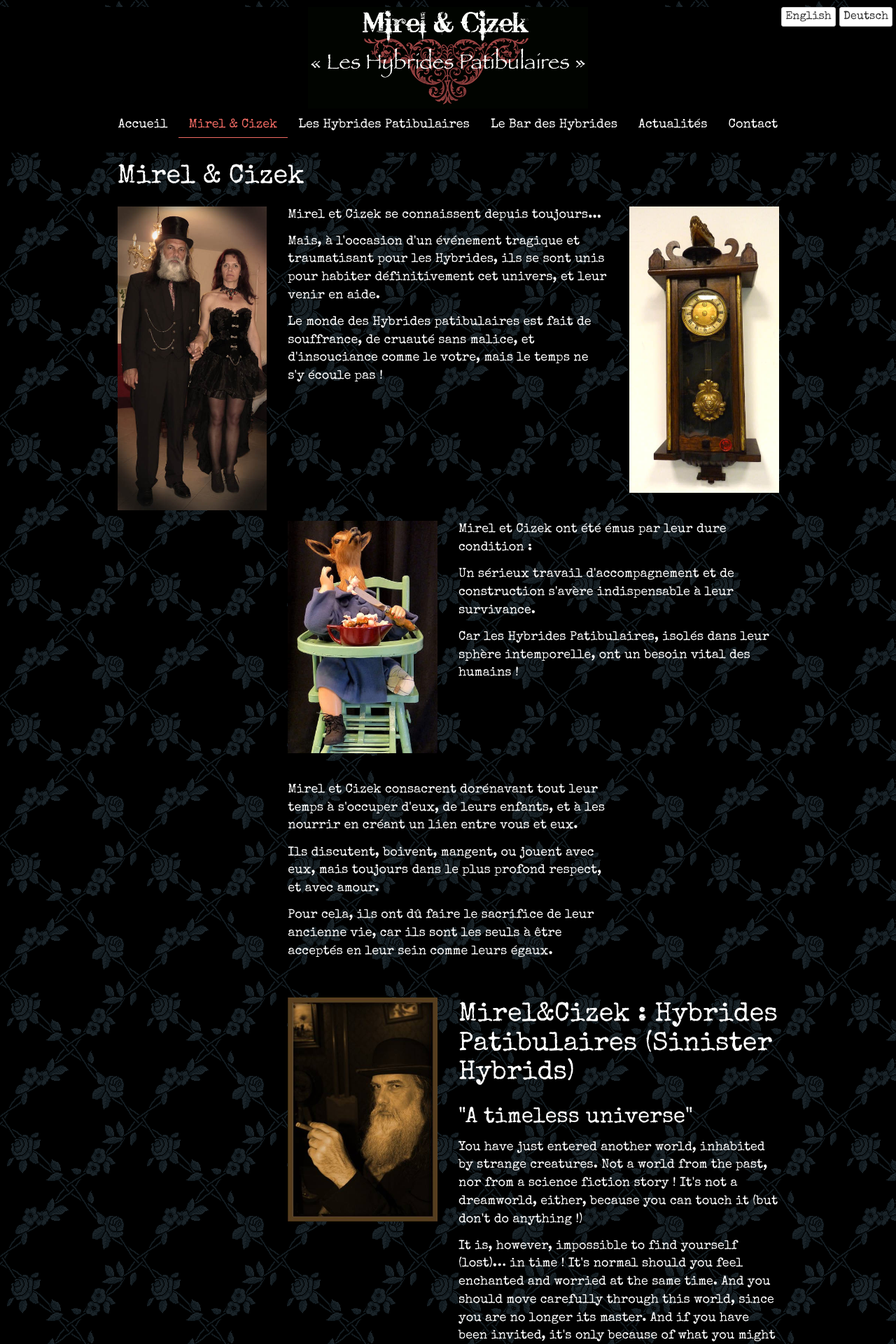
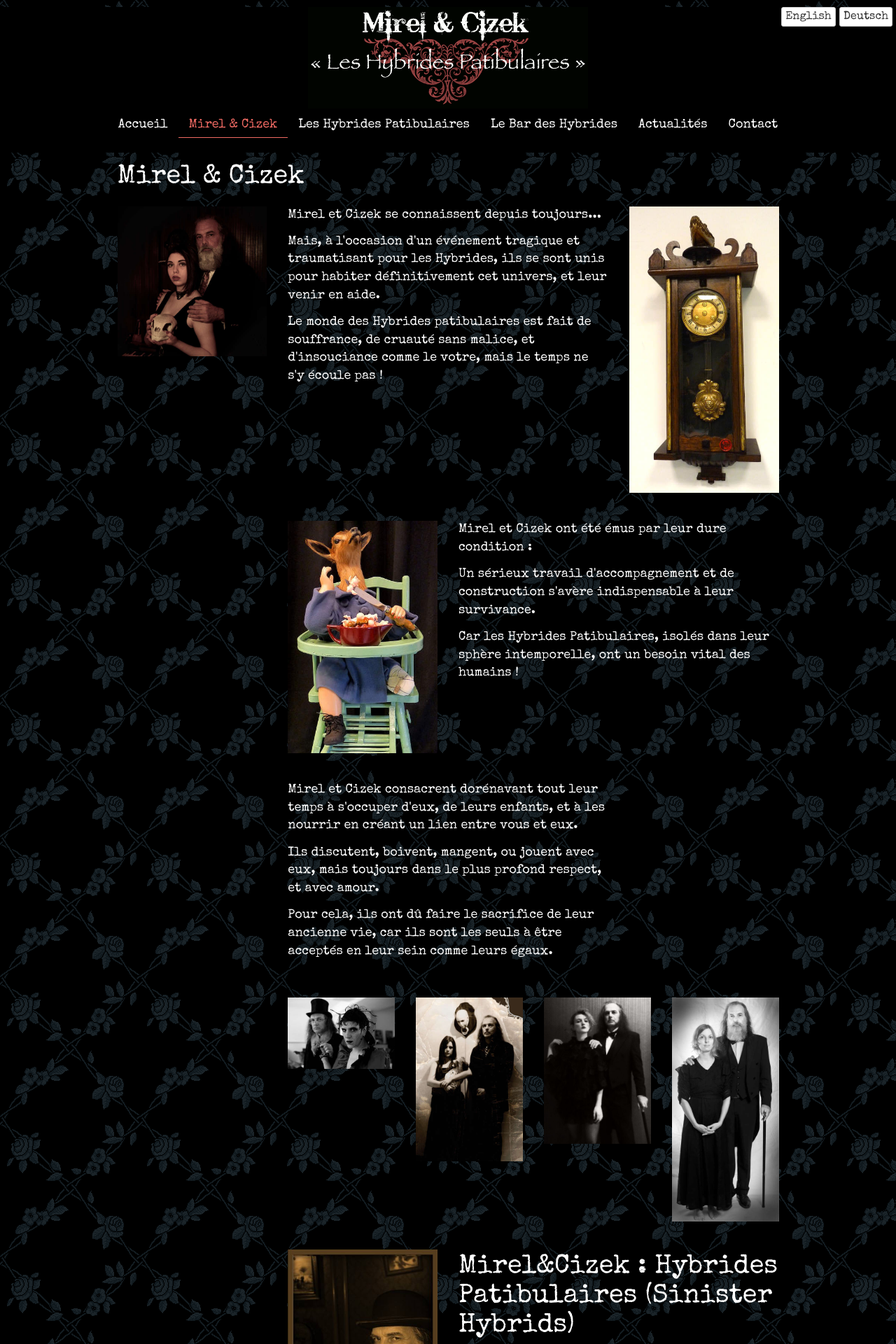
Before and after one commit to le-cube/le-cube.github.io, a Jekyll site: the page built from mirel-et-cizek.html, in a window 1280 px wide. Shown: the top 1920 px of the page at 70% size. Built offline with Jekyll 4.4.1, drawn with Linux system fonts in a browser that asks for light colours.

Commit message:
photo mirel et cizek

```diff
--- a/mirel-et-cizek.html
+++ b/mirel-et-cizek.html
@@ -8,30 +8,21 @@
 <div class="row">
     <div class="col-md-10 col-md-offset-1">
         <h2>Mirel & Cizek</h2>
-
         <div class="row">
-
             <div class="col-md-3 col-sm-4">
                 <img src="{{ site.baseurl }}/img/mirel-et-cizek/mirel-cizek.jpg" alt="Mirel & Cizek" class="img-responsive">
             </div>
-
             <div class="col-md-9 col-sm-8">
-
                 <div class="row">
                     <div class="col-md-8 col-sm-6">
                         <p>Mirel et Cizek se connaissent depuis toujours...</p>
-
                         <p>Mais, à l'occasion d'un événement tragique et traumatisant pour les Hybrides, ils se sont unis pour habiter définitivement cet univers, et leur venir en aide. </p>
                         <p>Le monde des Hybrides patibulaires est fait de souffrance, de cruauté sans malice, et d'insouciance comme le votre, mais le temps ne s'y écoule pas !</p>
                     </div>
                     <div class="col-md-4 col-sm-6">
                         <img src="{{ site.baseurl }}/img/accessoires/pendule-intemporelle-02-big.jpg" alt="" class="img-responsive">
-<!--
-<img src="{{ site.baseurl }}/img/mirel-et-cizek/fanny-11.jpg" alt="" class="img-responsive">
--->
                     </div>
                 </div>
-
                 <div class="row">
                     <div class="col-md-4 col-sm-6">
 <img src="{{ site.baseurl }}/img/hybrides/elcrocc-02.jpg" alt="" class="img-responsive">
@@ -54,7 +45,12 @@
                     </div>
                 </div>
 
-
+                <div class="row" id="toujours">
+                    <div class="col-md-3"><img src="{{ site.baseurl }}/img/mirel-et-cizek/photo03.jpg" alt="Mirel & Cizek"  class="img-responsive"></div>
+                    <div class="col-md-3"><img src="{{ site.baseurl }}/img/mirel-et-cizek/mirel-cizek-elise.jpg" alt="Mirel" class="img-responsive"></div>
+                    <div class="col-md-3"><img src="{{ site.baseurl }}/img/mirel-et-cizek/photo01.jpg" alt="Mirel & Cizek" class="img-responsive"></div>
+                    <div class="col-md-3"><img src="{{ site.baseurl }}/img/mirel-et-cizek/mirel-cizek-mylene.jpg" alt="Mirel & Cizek" class="img-responsive"></div>
+                </div>
 
                 <div class="row" lang="en" id="english">
                     <div class="col-md-4">
```
Also changed, not shown: img/mirel-et-cizek/mirel-cizek.jpg.
